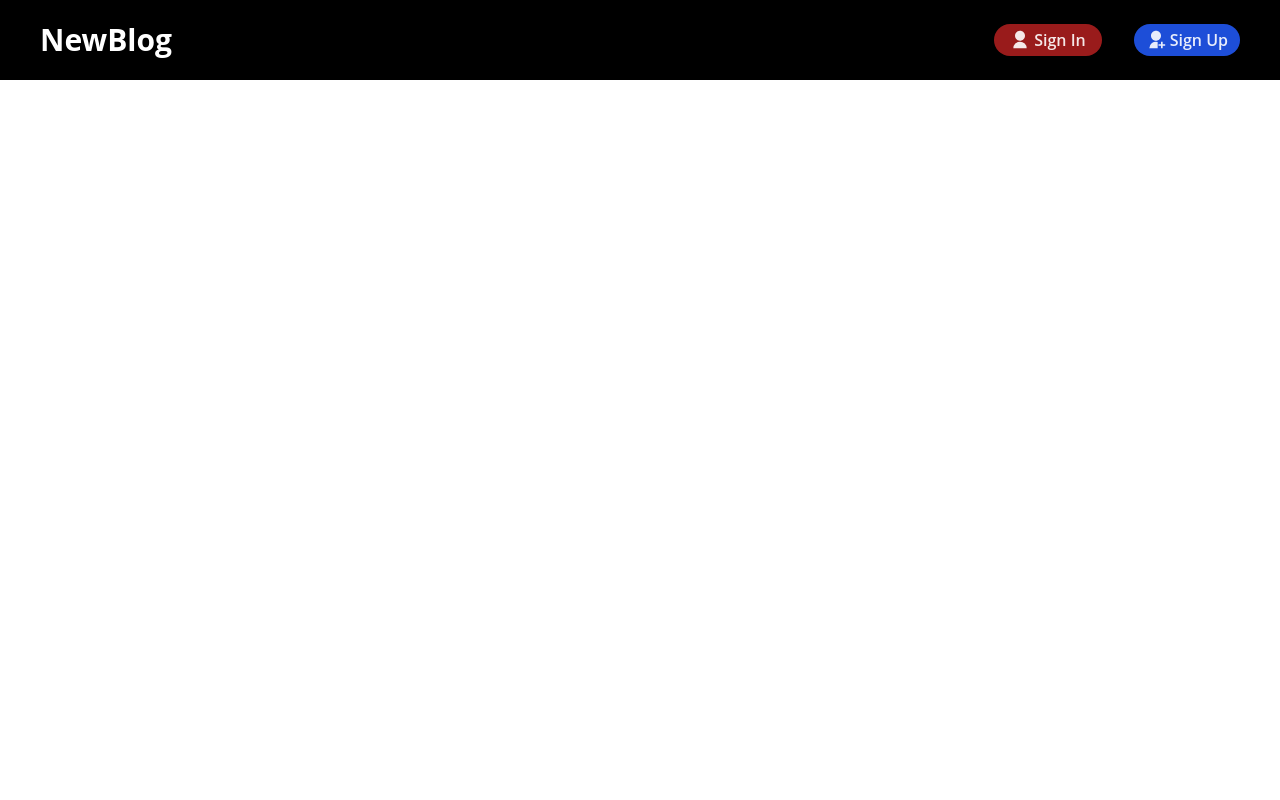
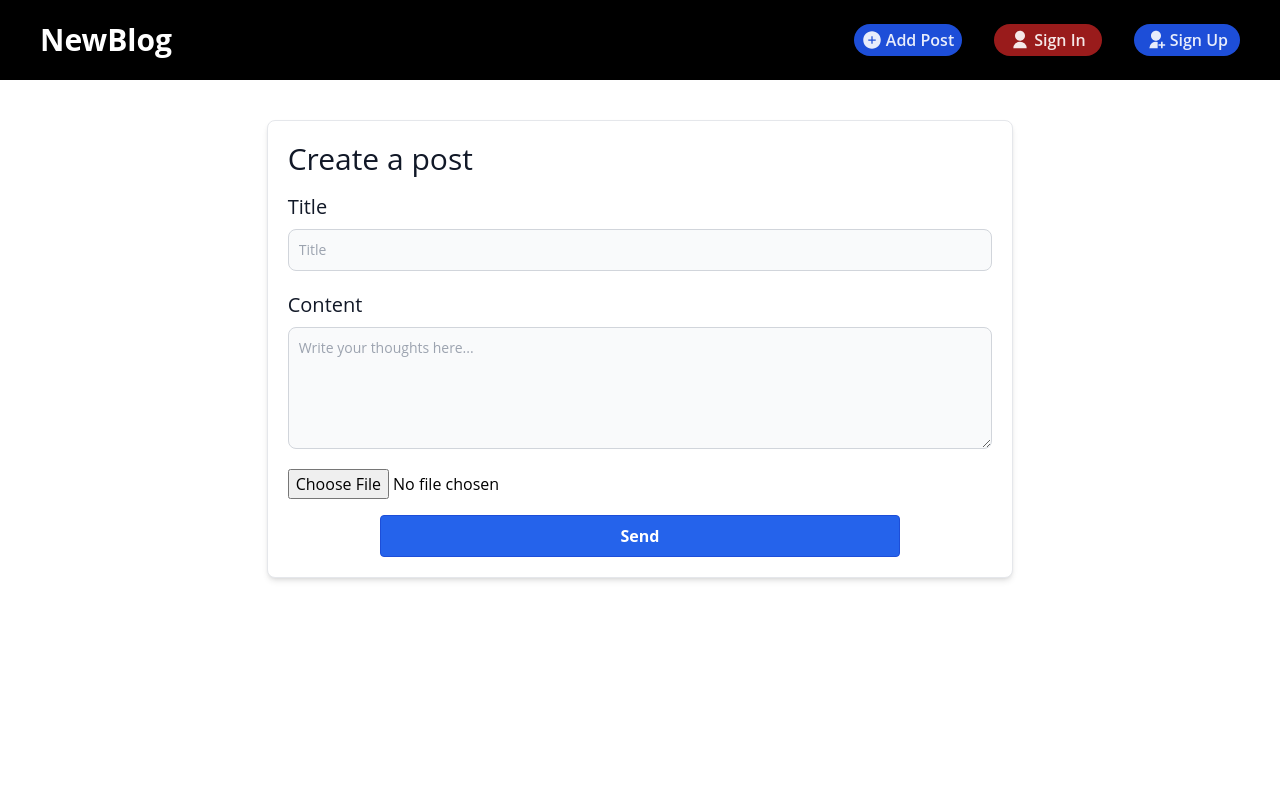
Before and after one commit to pesener/NewBlog-Mern-Crud-Tailwind, a React (Create React App) app in the folder client/: page /create in a window 1280 px wide. Shown: the top 800 px of the page. Built offline with nearby package versions, Linux system fonts and the light colour scheme.

Commit message:
stil, back-end, icons

```diff
--- a/client/package.json
+++ b/client/package.json
@@ -8,10 +8,12 @@
     "@testing-library/user-event": "^13.5.0",
     "axios": "^1.2.2",
     "css": "^3.0.0",
+    "moment": "^2.29.4",
     "post": "^0.0.1",
     "postcss": "^8.4.20",
     "react": "^18.2.0",
     "react-dom": "^18.2.0",
+    "react-file-base64": "^1.0.3",
     "react-icons": "^4.7.1",
     "react-redux": "^8.0.5",
     "react-router-dom": "^6.6.1",
--- a/client/src/App.js
+++ b/client/src/App.js
@@ -1,24 +1,30 @@
 import React from "react";
-import Cards from "./components/Cards";
+
 import Navbar from "./components/Navbar";
 import { BrowserRouter as Router, Routes, Route } from "react-router-dom";
 import SignIn from "./components/SignIn";
 import SignUp from "./components/SignUp";
+import Footer from "./components/Footer";
+
+import HomeScreen from "./screens/HomeScreen";
+import CreateScreen from "./screens/CreateScreen";
 
 function App() {
   return (
     <Router>
       <Navbar />
-      <main className="py-3">
+      <main className="py-10">
         <div>
           <Routes>
-            <Route path="/" element={<Cards />} exact />
+            <Route path="/" element={<HomeScreen />} exact />
             <Route path="/signin" element={<SignIn />} />
 
             <Route path="/signup" element={<SignUp />} />
+            <Route path="/create" element={<CreateScreen />} />
           </Routes>
         </div>
       </main>
+      <Footer />
     </Router>
   );
 }
--- a/client/src/axios/index.js
+++ b/client/src/axios/index.js
@@ -6,3 +6,8 @@ const HTTP = axios.create({
 });
 
 export const login = async (formData) => HTTP.post("/home/signin", formData);
+
+export const createPost = async (postForm) =>
+  HTTP.post("/home/newNote", postForm);
+
+export const getPost = async () => HTTP.get("/home/newNote");
--- /dev/null
+++ b/client/src/components/Footer.jsx
@@ -0,0 +1,13 @@
+import React from 'react'
+
+const Footer = () => {
+  return (
+    <div className=' w-full  bottom-0 h-20 flex mx-auto bg-black   justify-center items-center'>
+    <div className=' text-white font-bold '>Copyright &copy; NewBlog</div>
+
+
+    </div>
+  )
+}
+
+export default Footer
--- a/client/src/components/Navbar.jsx
+++ b/client/src/components/Navbar.jsx
@@ -1,11 +1,12 @@
 import React from "react";
 import {RiUserFill, RiUserAddFill} from 'react-icons/ri'
+import {AiFillPlusCircle} from 'react-icons/ai'
 
 const Navbar  = ( )=>{
 
     return (
         <div className="bg-black">
-        <div className="container mx-auto h-20 flex items-center justify-between">
+        <div className="container mx-auto h-20 flex items-center justify-between ">
 
 
         <a className="text-white  text-3xl font-bold pl-10" href="/">
@@ -14,12 +15,16 @@ const Navbar  = ( )=>{
 
         </a>
 <nav className=" flex gap-x-8 font-semibold text-opacity-90 text-white  pr-10  ">
+<a className="flex items-center gap-x-1 bg-blue-700 hover:bg-blue-800 rounded-full px-2 py-1" href="/create">
+        <AiFillPlusCircle size={20}/>
+             Add Post
+        </a>
         <a className="flex items-center gap-x-1 bg-red-800 hover:bg-red-900 rounded-full px-4 py-1"   href="/signin">
             <RiUserFill size={20}/>
              Sign In
         </a>
 
-        <a className="flex items-center gap-x-1 bg-blue-700 hover:bg-blue-800 rounded-full px-3 py-1" href="/signup">
+        <a className="flex items-center gap-x-1 bg-blue-700 hover:bg-blue-800 rounded-full px-3 py-1 " href="/signup">
         <RiUserAddFill size={20}/>
              Sign Up
         </a>
--- a/client/src/components/SignIn.jsx
+++ b/client/src/components/SignIn.jsx
@@ -12,7 +12,8 @@ const SignIn = () => {
 
 
   return (
-   <div className="flex justify-center">
+    <div className="min-h-screen">
+   <div className="flex justify-center ">
      <div class=" w-full max-w-sm p-4 bg-white border border-gray-200 rounded-lg shadow-md sm:p-6 md:p-8 dark:bg-gray-800 dark:border-gray-700 ">
       <form class="space-y-6" action=""  onSubmit={(e) => {
                     e.preventDefault();
@@ -20,11 +21,11 @@ const SignIn = () => {
                     login(formData)
                       .then((res) => {
                         localStorage.setItem("user", JSON.stringify(res.data.user))
-                        setUser(res.data.user);
+
                         navigate("/");
                       })
                       .catch((err) => {
-                        toast.error(err.response.data.message);
+                        ;
                       });
                   }}>
         <h5 class="text-xl font-medium text-gray-900 dark:text-white">
@@ -103,6 +104,7 @@ const SignIn = () => {
       </form>
     </div>
    </div>
+   </div>
   );
 };
 
--- a/client/src/components/SignUp.jsx
+++ b/client/src/components/SignUp.jsx
@@ -2,9 +2,10 @@ import React from 'react'
 
 const SignUp = () => {
   return (
+    <div className='min-h-screen'>
     <div className='flex justify-center '>
-<div class="w-full max-w-sm bg-white border border-gray-200 rounded-lg shadow-md sm:p-9   md:p-5 dark:bg-gray-800 dark:border-gray-700">
-      <form class="space-y-6" action="#">
+<div class="w-full max-w-sm bg-white border border-gray-200 rounded-lg shadow-md sm:p-9   md:p-5 dark:bg-gray-700 dark:border-gray-800">
+      <form class="space-y-3" action="#">
 
 
         <div>
@@ -124,6 +125,7 @@ const SignUp = () => {
     </div>
 
     </div>
+    </div>
   )
 }
 
--- /dev/null
+++ b/client/src/components/SubmitPost.jsx
@@ -0,0 +1,84 @@
+import React from 'react'
+import { useState } from 'react'
+import ReactFileBase64 from 'react-file-base64'
+import { createPost } from '../axios'
+
+
+const SubmitPost = () => {
+
+
+const[postData, setPostData] = useState({
+    title:'',
+    content:'',
+    email:'',
+    name:'',
+    image:'',
+    createdAt:''
+})
+
+
+
+  return (
+    <div className='min-h-screen'>
+    <div className='flex justify-center '>
+        <div class="w-7/12 bg-white border border-gray-200 rounded-lg shadow-md sm:p-9   md:p-5 dark:bg-gray-700 dark:border-gray-800">
+        <form onSubmit={(e) => {
+            e.preventDefault()
+            createPost(postData)
+        }}>
+        <h5 class="text-3xl mb-4 font-medium text-gray-900 dark:text-white">
+          Create a post
+        </h5>
+        <label
+
+            class="block mb-2 text-xl font-medium text-gray-900 dark:text-white"
+          >
+            Title
+          </label>
+          <input name='title' type='text' onChange={(e) => setPostData({...postData, title: e.target.value})}
+            class="bg-gray-50 border border-gray-300 text-gray-900 text-sm
+            rounded-lg focus:ring-blue-500 focus:border-blue-500 block w-full
+            p-2.5 dark:bg-gray-600 dark:border-gray-500
+            dark:placeholder-gray-400 dark:text-white mb-5" required placeholder="Title">
+
+
+          </input>
+
+
+          <label
+
+            class="block mb-2 text-xl font-medium text-gray-900 dark:text-white"
+          >
+            Content
+          </label>
+          <textarea name='content' type='text' as='textarea' rows='5' onChange={(e) => setPostData({...postData, content: e.target.value})}
+            class="bg-gray-50 border border-gray-300 text-gray-900 text-sm
+            rounded-lg focus:ring-blue-500 focus:border-blue-500 block w-full
+            p-2.5 dark:bg-gray-600 dark:border-gray-500
+            dark:placeholder-gray-400 dark:text-white mb-5" required placeholder="Write your thoughts here...">
+            </textarea>
+            <div className='mb-4'>
+
+          <ReactFileBase64  type='file'
+          multiple={false}
+          onDone={({base64}) =>{ setPostData({...postData, image: base64})
+            } } />
+
+            </div>
+
+
+<div className='flex flex-col items-center'>
+<button type='submit' className='bg-blue-600 hover:bg-blue-700 text-white font-bold py-2 px-60 border border-blue-700 rounded '>
+            Send
+          </button>
+
+</div>
+
+        </form>
+        </div>
+        </div>
+        </div>
+  )
+}
+
+export default SubmitPost;
--- /dev/null
+++ b/client/src/screens/CreateScreen.js
@@ -0,0 +1,12 @@
+import React from "react";
+import SubmitPost from "../components/SubmitPost";
+
+const CreateScreen = () => {
+  return (
+    <div>
+      <SubmitPost />
+    </div>
+  );
+};
+
+export default CreateScreen;
--- /dev/null
+++ b/client/src/screens/HomeScreen.js
@@ -0,0 +1,55 @@
+import React, { useState, useEffect } from "react";
+import { getPost } from "../axios";
+import Cards from "../components/Cards";
+
+const HomeScreen = () => {
+  const [posts, setPosts] = useState([]);
+
+  useEffect(() => {
+    const fetchPosts = async () => {
+      const { data } = await getPost();
+      console.log(data);
+      setPosts(data);
+    };
+    fetchPosts();
+  }, []);
+  return (
+    <div className="min-h-screen">
+      {!posts.length ? (
+        <div className="items-center flex justify-center mb-8" role="status">
+          <svg
+            aria-hidden="true"
+            class="w-8 h-8 mr-2 text-gray-200 animate-spin dark:text-gray-600 fill-blue-600"
+            viewBox="0 0 100 101"
+            fill="none"
+            xmlns="http://www.w3.org/2000/svg"
+          >
+            <path
+              d="M100 50.5908C100 78.2051 77.6142 100.591 50 100.591C22.3858 100.591 0 78.2051 0 50.5908C0 22.9766 22.3858 0.59082 50 0.59082C77.6142 0.59082 100 22.9766 100 50.5908ZM9.08144 50.5908C9.08144 73.1895 27.4013 91.5094 50 91.5094C72.5987 91.5094 90.9186 73.1895 90.9186 50.5908C90.9186 27.9921 72.5987 9.67226 50 9.67226C27.4013 9.67226 9.08144 27.9921 9.08144 50.5908Z"
+              fill="currentColor"
+            />
+            <path
+              d="M93.9676 39.0409C96.393 38.4038 97.8624 35.9116 97.0079 33.5539C95.2932 28.8227 92.871 24.3692 89.8167 20.348C85.8452 15.1192 80.8826 10.7238 75.2124 7.41289C69.5422 4.10194 63.2754 1.94025 56.7698 1.05124C51.7666 0.367541 46.6976 0.446843 41.7345 1.27873C39.2613 1.69328 37.813 4.19778 38.4501 6.62326C39.0873 9.04874 41.5694 10.4717 44.0505 10.1071C47.8511 9.54855 51.7191 9.52689 55.5402 10.0491C60.8642 10.7766 65.9928 12.5457 70.6331 15.2552C75.2735 17.9648 79.3347 21.5619 82.5849 25.841C84.9175 28.9121 86.7997 32.2913 88.1811 35.8758C89.083 38.2158 91.5421 39.6781 93.9676 39.0409Z"
+              fill="currentFill"
+            />
+          </svg>
+          <span class="sr-only">Loading...</span>
+        </div>
+      ) : (
+        <div className=" grid sm:grid-cols-1 md:grid-cols-2 lg:grid-cols-3  m-auto ">
+          {posts.map((post) => (
+            <div
+              className=" md:w-64 lg:w-72 sm:w-48 w-48  m-auto mb-4  "
+              key={post._id}
+            >
+              <Cards post={post} />
+            </div>
+          ))}
+        </div>
+      )}
+      <div></div>
+    </div>
+  );
+};
+
+export default HomeScreen;
```
Also changed, not shown: client/src/components/Cards.jsx (+28 -12 lines), 2 other files (tests, documents, lock files or other folders).
